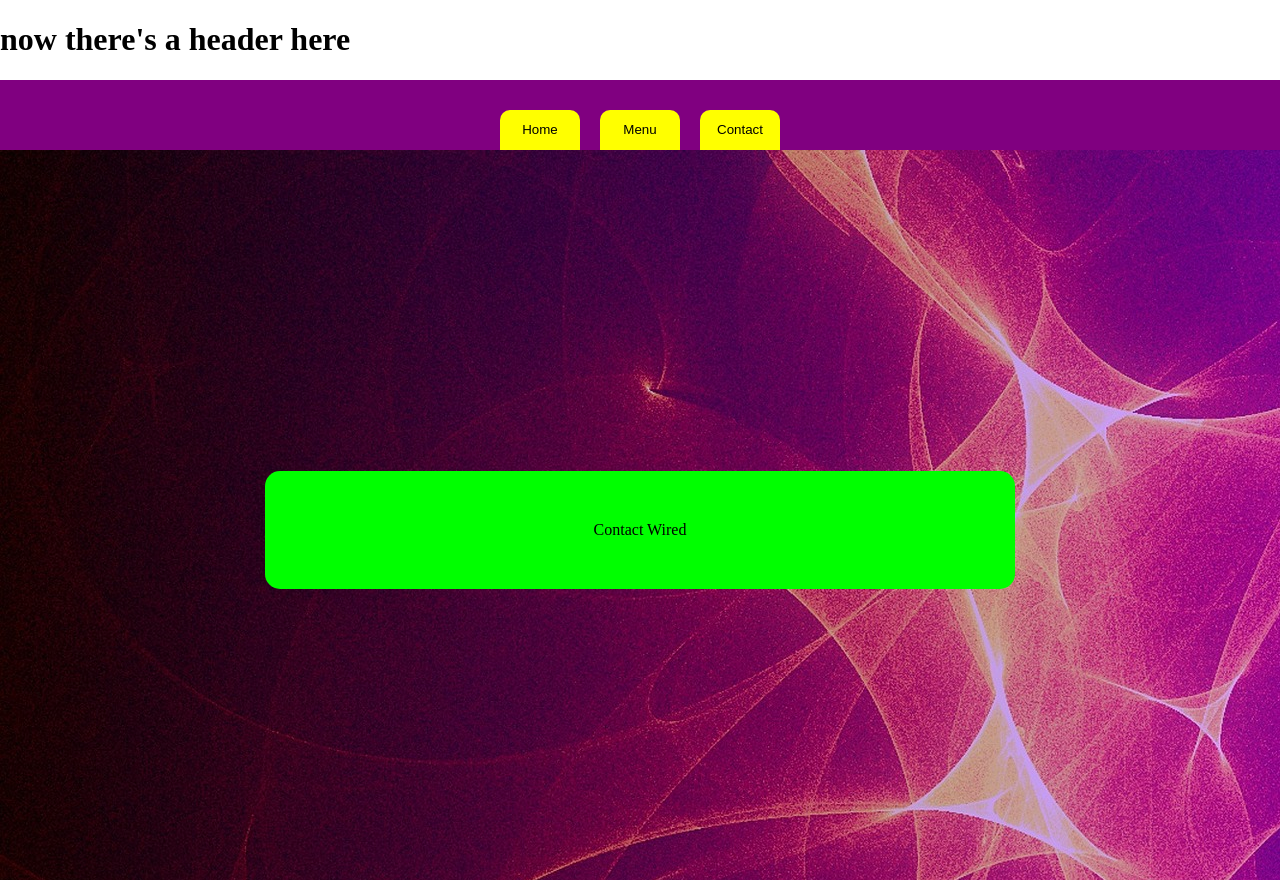
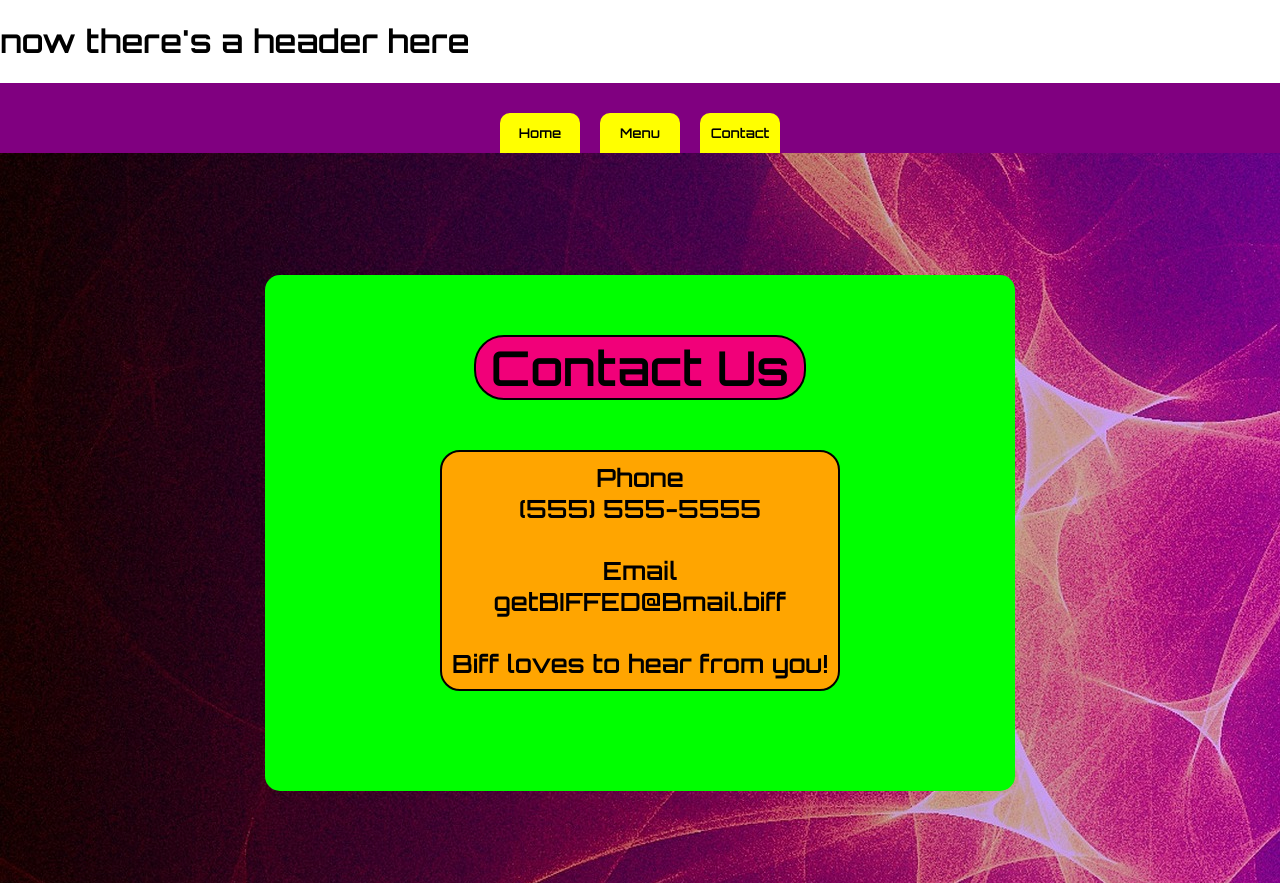
Before and after one commit to JohnnyUtah666/restaurant, a website built with webpack: page src/index.html in a window 1280 px wide. Both pictures are taken after a click on the button "Contact". Built offline with nearby package versions, Linux system fonts and the light colour scheme.

Commit message:
finish styling home tab; add and style content for contact tab

```diff
--- a/src/aboutTab.js
+++ b/src/aboutTab.js
@@ -1,6 +1,16 @@
 const populateContact = () => {
+     document.getElementById("subcontent").innerHTML = "";
 
-    subcontent.textContent = "Contact Wired";
+    let contactUs = document.createElement('div');
+    contactUs.setAttribute('id', 'contactUs');
+    subcontent.appendChild(contactUs);
+    contactUs.textContent = "Contact Us";
+
+    let contactInfo = document.createElement('div');
+    contactInfo.setAttribute('id', 'contactInfo');
+    subcontent.appendChild(contactInfo);
+    contactInfo.textContent = "Phone\n(555) 555-5555\n\nEmail\ngetBIFFED@Bmail.biff\n\nBiff loves to hear from you!";
+
 }
 
 
--- a/src/homeTab.js
+++ b/src/homeTab.js
@@ -3,17 +3,17 @@ const populateHome = () => {
     let banner = document.createElement('div');
     banner.setAttribute('id', 'banner');
     subcontent.appendChild(banner);
-    banner.textContent = "Glorkulon's Space BaR";
+    banner.textContent = "BIFF'S BURGER BaRN";
 
     let about = document.createElement('div');
     about.setAttribute('id', "about");
     subcontent.appendChild(about);
-    about.textContent = "Serving the West Glorkulucian Asteroid Belt since 15.678 A.D.! Specialists in mimicking the flesh and fibers coveted in the dishes of yesteryear. It may all be soy, but you'll eat it and you'll like it!";
+    about.textContent = "Crack into a burger! \nCrack into a shake! \nCrack into a bucket'a chicken or somethin' else we make! \nGet BIFFED!";
 
     let location = document.createElement('div');
     location.setAttribute('id', 'location');
     subcontent.appendChild(location);
-    location.textContent = "86685 Sprong Byway, Lil' Hrinkling PA, West G.A.B.";
+    location.textContent = "86685 Sprong Boulevard, Little Suskaloosa, WV 25985";
 }
 
 export {populateHome}
--- a/src/style.css
+++ b/src/style.css
@@ -8,7 +8,7 @@
 html, body {
     height: 100%;
     margin: 0;
-
+    font-family: 'Spacey';
 }
 
 #container {
@@ -34,6 +34,7 @@ html, body {
     background-color: white;
     border: none;
     background-color: yellow;
+    font-family: 'Spacey';
 }
 
 #content {
@@ -66,7 +67,6 @@ html, body {
     font-size: 48px;
     margin-top: 10px;
     padding: 0 15px 0 15px;
-    font-family: 'Spacey';
 }
 
 #about {
@@ -77,7 +77,8 @@ html, body {
     margin: 50px;
     padding: 10px;
     max-width: 700px;
-    font-family: 'Spacey';
+    white-space: pre-wrap;
+    text-align: center;
 }
 
 #location {
@@ -87,5 +88,25 @@ html, body {
     font-size: 15px;
     padding: 10px;
     margin-bottom: 10px;
-    font-family: 'Spacey';
 }
+
+#contactUs {
+    border: 2px solid black;
+    border-radius: 30px;
+    background-color: #f10079;
+    font-size: 48px;
+    margin-top: 10px;
+    padding: 0 15px 0 15px;
+}
+
+#contactInfo {
+    border: solid 2px black;
+    border-radius: 20px;
+    background-color: orange;
+    font-size: 25px;
+    margin: 50px;
+    padding: 10px;
+    max-width: 700px;
+    white-space: pre-wrap;
+    text-align: center;
+}
```
